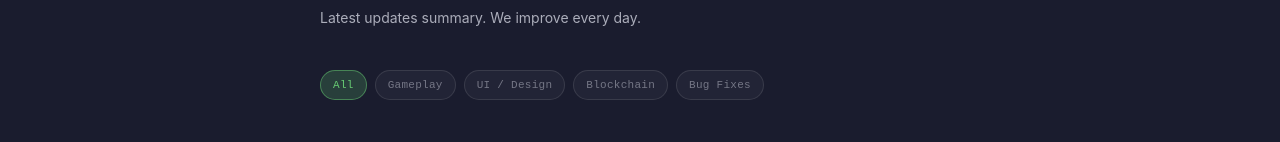
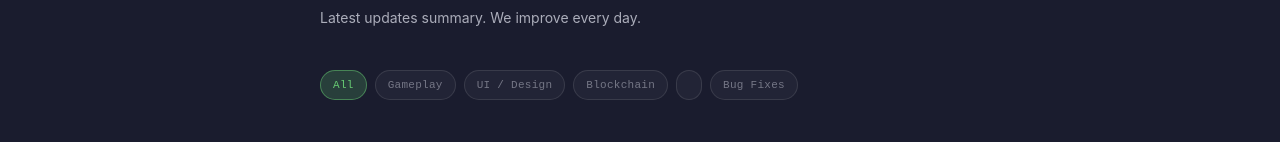
Before and after one commit to yusufsafary/squish-em, a React (Vite) app: page /changelog in a window 1280 px wide. Shown: the part 181-323 px from the top of the page. Built offline with nearby package versions, Linux system fonts and the light colour scheme.

Commit message:
feat(ui): add Security category to changelog — keyword detection, yellow tab, EN/JA i18n

```diff
--- a/src/pages/changelog.tsx
+++ b/src/pages/changelog.tsx
@@ -6,19 +6,22 @@ interface CommitEntry { sha: string; message: string; timestamp: string; }
 interface BuildEntry { date: string; commits: CommitEntry[]; }
 interface ChangelogData { generated: string; builds: BuildEntry[]; }
 
-type Category = "all" | "gameplay" | "ui" | "blockchain" | "fixes";
+type Category = "all" | "gameplay" | "ui" | "blockchain" | "security" | "fixes";
 
 const GAMEPLAY_KW   = /blob|boss|enemy|power.?up|squish|game|level|combo|shoot|leaderboard|difficulty|cannon|score|wave|nuke|freeze|crit|frenzy|mining.?agent|2p|multiplayer|powerup|kill|bullet|projectile|spawn|health/i;
 const UI_KW         = /nav|footer|hero|homepage|home.?page|landing|animation|visual|design|layout|banner|marquee|badge|font|style|icon|button|dark|ui|ux|responsive|mobile.?menu|hamburger|scroll|glassmorphic|ticker|card/i;
 const BLOCKCHAIN_KW = /solana|blockchain|token|wallet|nft|on.?chain|\$squish|spl|mining|crypto|web3|defi|smart.?contract/i;
+const SECURITY_KW  = /security|csp|xss|csrf|cors|localstorage|sanitiz|validat|tamper|cheat|anti.?cheat|injection|exploit|header|permission.?policy|strict.?transport|content.?security|cross.?origin|form.?action|clickjack|breach|vulnerab|authori|authenticat/i;
 
 function categorize(msg: string): Category[] {
   const cats: Category[] = [];
   const lower = msg.toLowerCase();
   if (/^fix/.test(lower)) cats.push("fixes");
+  if (/(security)/.test(lower) || /^sec/.test(lower) || /^security/.test(lower)) cats.push("security");
   if (GAMEPLAY_KW.test(lower))   cats.push("gameplay");
   if (UI_KW.test(lower))         cats.push("ui");
   if (BLOCKCHAIN_KW.test(lower)) cats.push("blockchain");
+  if (SECURITY_KW.test(lower))  cats.push("security");
   if (cats.length === 0) cats.push("ui");
   return cats;
 }
@@ -67,6 +70,7 @@ export default function Changelog() {
     { id: "gameplay",   label: t.changelogGameplay  },
     { id: "ui",         label: t.changelogUi        },
     { id: "blockchain", label: t.changelogBlockchain },
+    { id: "security",   label: t.changelogSecurity   },
     { id: "fixes",      label: t.changelogFixes     },
   ];
 
@@ -115,7 +119,9 @@ export default function Changelog() {
               onClick={() => setActive(cat.id)}
               className={`px-3 py-1.5 rounded-full font-mono text-[11px] tracking-wide border transition-all duration-200 ${
                 active === cat.id
-                  ? "bg-primary/20 border-primary/50 text-primary"
+                  ? cat.id === "security"
+                    ? "bg-yellow-400/15 border-yellow-400/50 text-yellow-400"
+                    : "bg-primary/20 border-primary/50 text-primary"
                   : "bg-white/4 border-white/10 text-muted-foreground/60 hover:border-white/20 hover:text-white/70"
               }`}
             >
@@ -177,7 +183,7 @@ export default function Changelog() {
                       )}
                       {fixes.length > 0 && (
                         <p className="text-xs text-muted-foreground/50 leading-relaxed">
-                          <span className="text-yellow-400/60 font-mono text-[10px] mr-1.5">FIXED</span>
+                          <span className={active === "security" ? "text-yellow-300/80 font-mono text-[10px] mr-1.5" : "text-yellow-400/60 font-mono text-[10px] mr-1.5"}>FIXED</span>
                           {toSentence(fixes, t.changelogAnd)}
                         </p>
                       )}
```
